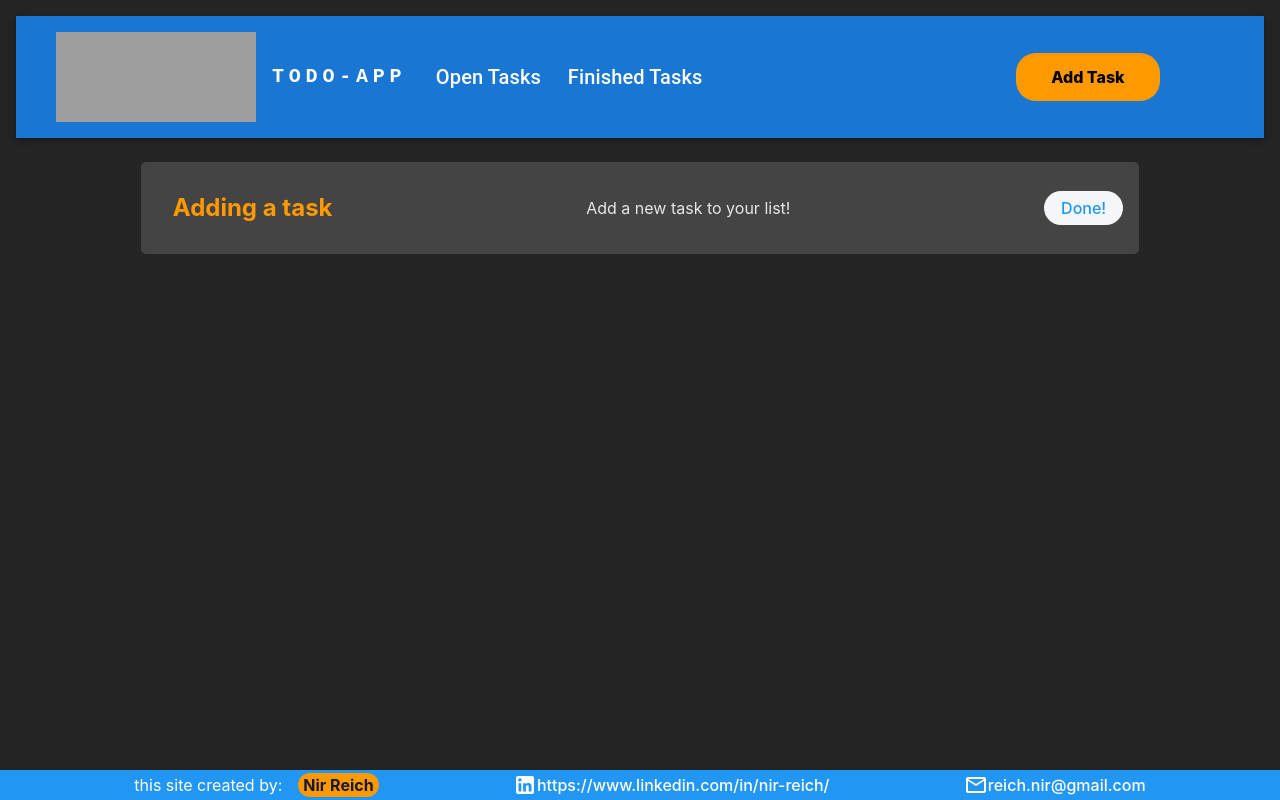
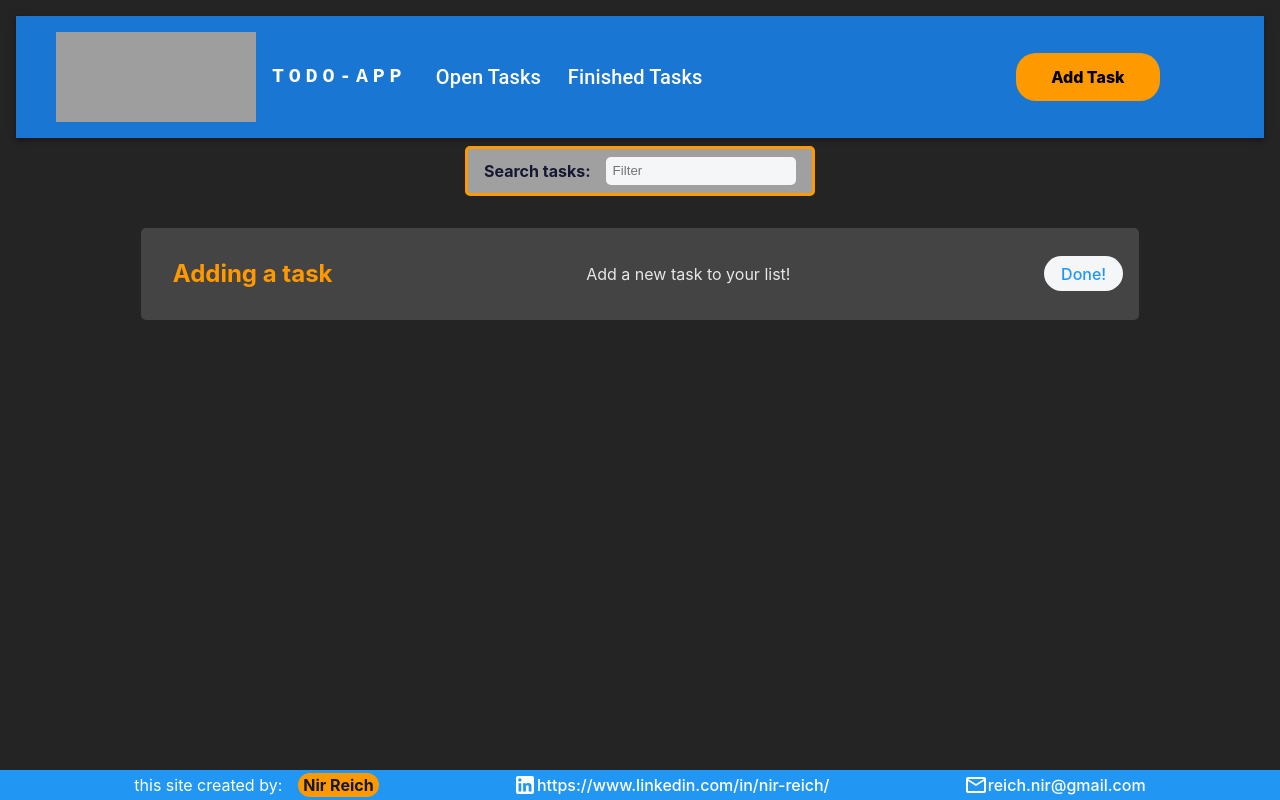
Before and after one commit to nirReich/NOVELSAT_todo_app, a React (Vite) app: page / in a window 1280 px wide. Built offline with nearby package versions, Linux system fonts and the light colour scheme; grey boxes are pictures that could not be loaded.

Commit message:
filter box added to homepage

```diff
--- /dev/null
+++ b/src/layout/filterBox/FilterBox.style.ts
@@ -0,0 +1,31 @@
+import styled from "styled-components";
+import appUtils from "../../utils";
+
+const FilterBox = styled.div`
+  display: flex;
+  color: ${appUtils.colors.darkBlue};
+  font-weight: 700;
+  justify-content: space-between;
+  align-items: center;
+  background: ${appUtils.colors.lightGrey};
+  padding: 0.5rem 1rem;
+  margin: 0.5rem auto;
+  border-radius: 5px;
+  border: 3px solid ${appUtils.colors.warmOrange};
+  width:25%;
+`;
+const FilterInput = styled.input`
+    color: ${appUtils.colors.darkBlue};
+    background-color: ${appUtils.colors.greyWhite};
+    padding: 0.4rem;
+    border-radius: 5px;
+    border: none;
+    &:focus{
+        outline-color:${appUtils.colors.warmOrange};
+    }
+`
+const Styled = {
+    FilterBox,
+    FilterInput
+};
+export default Styled;
--- /dev/null
+++ b/src/layout/filterBox/FilterBox.tsx
@@ -0,0 +1,15 @@
+import React from "react";
+import Styled from "./FilterBox.style";
+
+type Props = {
+  filter : (str:string)=>void
+};
+
+const FilterBox = ({ filter }: Props) => {
+  return <Styled.FilterBox>
+    Search tasks:
+    <Styled.FilterInput placeholder="Filter" onChange={(e)=>{filter(e.target.value)}} />
+    </Styled.FilterBox>;
+};
+
+export default FilterBox;
--- a/src/screens/HomePage.tsx
+++ b/src/screens/HomePage.tsx
@@ -1,11 +1,17 @@
-import React from "react";
+import React, { useEffect, useState } from "react";
 import { useSelector } from "react-redux";
 import TaskCard from "../components/card/TaskCard";
 import GridBox from "../layout/gridBox/GridBox";
 import AddTaskIcon from '@mui/icons-material/AddTask';
+import FilterBox from "../layout/filterBox/FilterBox";
 
 const HomePage = () => {
-  const taskItems = useSelector((state: State) => state.taskItems);
+  const taskItems:TodoItem[] = useSelector((state: State) => state.taskItems);
+  const [tasksToShow,setTasksToShow] = useState<TodoItem[]>(taskItems)
+  useEffect(() => {
+    setTasksToShow(taskItems)
+  }, [taskItems])
+
 
   const renderTodosCards = (taskList: TodoItem[]) => {
     if (taskList.length) {
@@ -29,9 +35,22 @@ const HomePage = () => {
       );
     }
   };
+
+  const filterTaskArray = ( string:string)=>{
+
+    let filteredList = [...taskItems]
+    if (string.length){
+      filteredList = filteredList.filter((item)=>{
+        return item.title.toLowerCase().includes(string.toLowerCase());
+      });
+    }
+    setTasksToShow(filteredList)
+  };
+
   return (
     <>
-      <GridBox>{renderTodosCards(taskItems)}</GridBox>
+      <FilterBox filter = {filterTaskArray}/>
+      <GridBox>{renderTodosCards(tasksToShow)}</GridBox>
     </>
   );
 };
```
